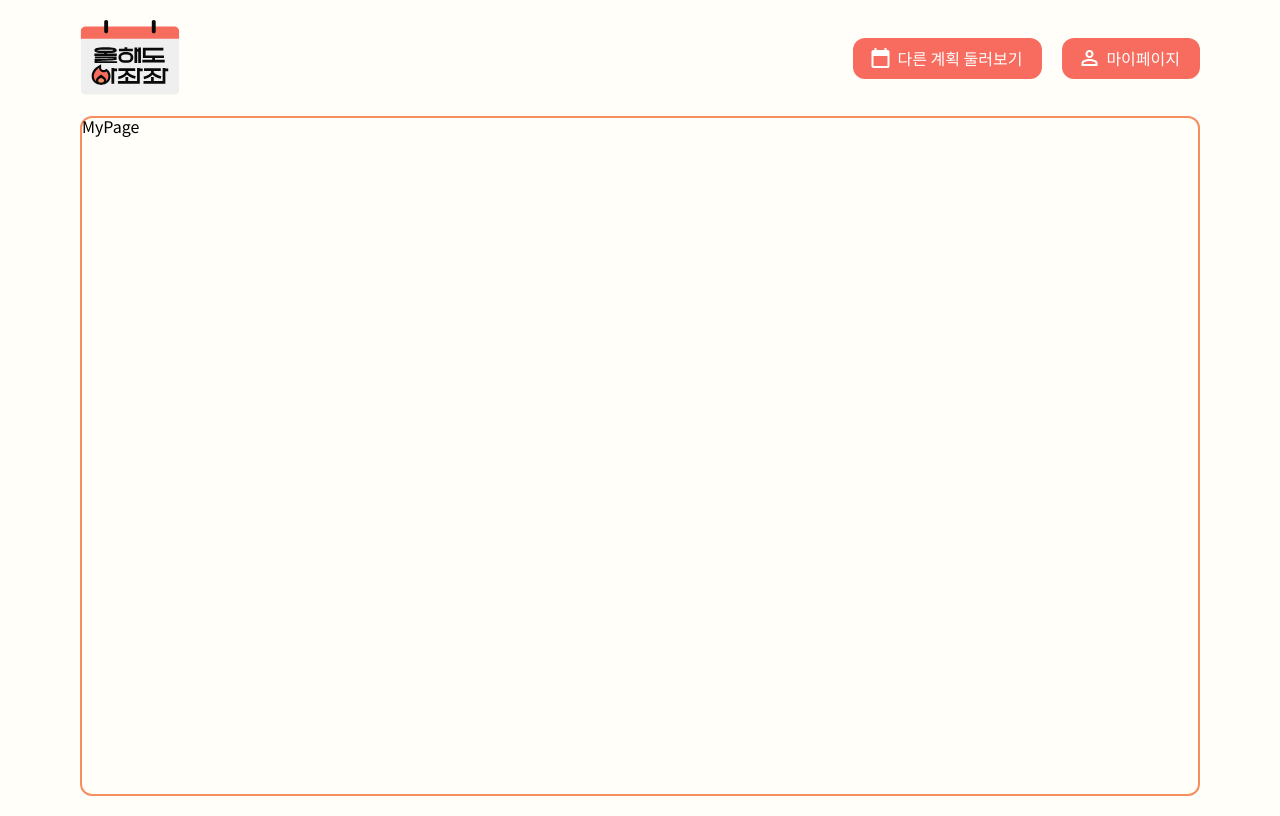
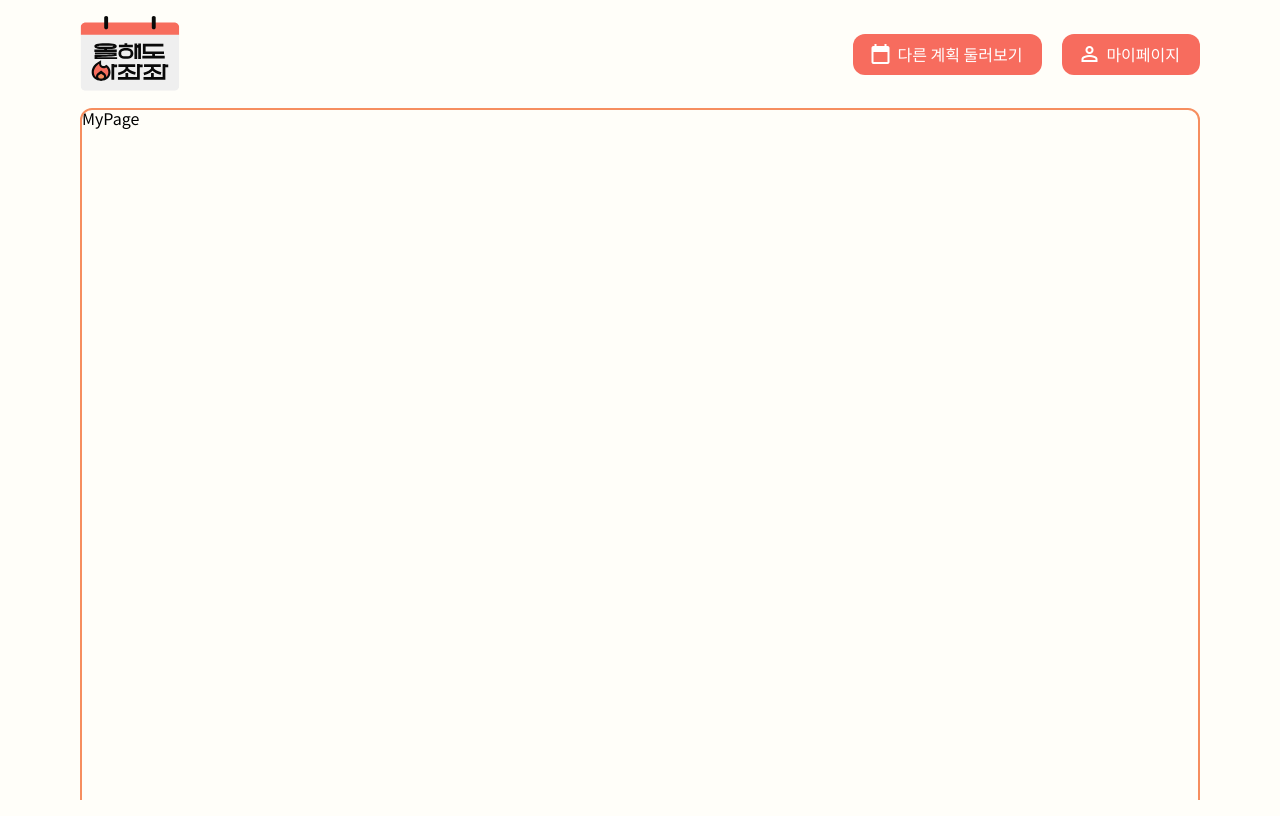
Before and after one commit to New-Barams/this-year-ajaja-fe, a Next.js app: page /my in a window 1280 px wide. Built offline with nearby package versions, Linux system fonts and the light colour scheme; no server answers.

Commit message:
💄 : #53 - 내부 스크롤로 변경

```diff
--- a/src/app/(header)/_components/index.scss
+++ b/src/app/(header)/_components/index.scss
@@ -1,12 +1,14 @@
 .header-layout {
   max-width: 100vw;
   max-height: 100vh;
+  overflow-y: hidden;
   &__wrapper {
     height: 100%;
-    padding: 20px 80px 20px 80px;
+    padding: 1rem 5rem 1rem 5rem;
   }
   &__content {
-    margin-top: 20px;
-    min-height: 85vh;
+    margin-top: 1rem;
+    height: 90vh;
+    overflow: scroll;
   }
 }
```
